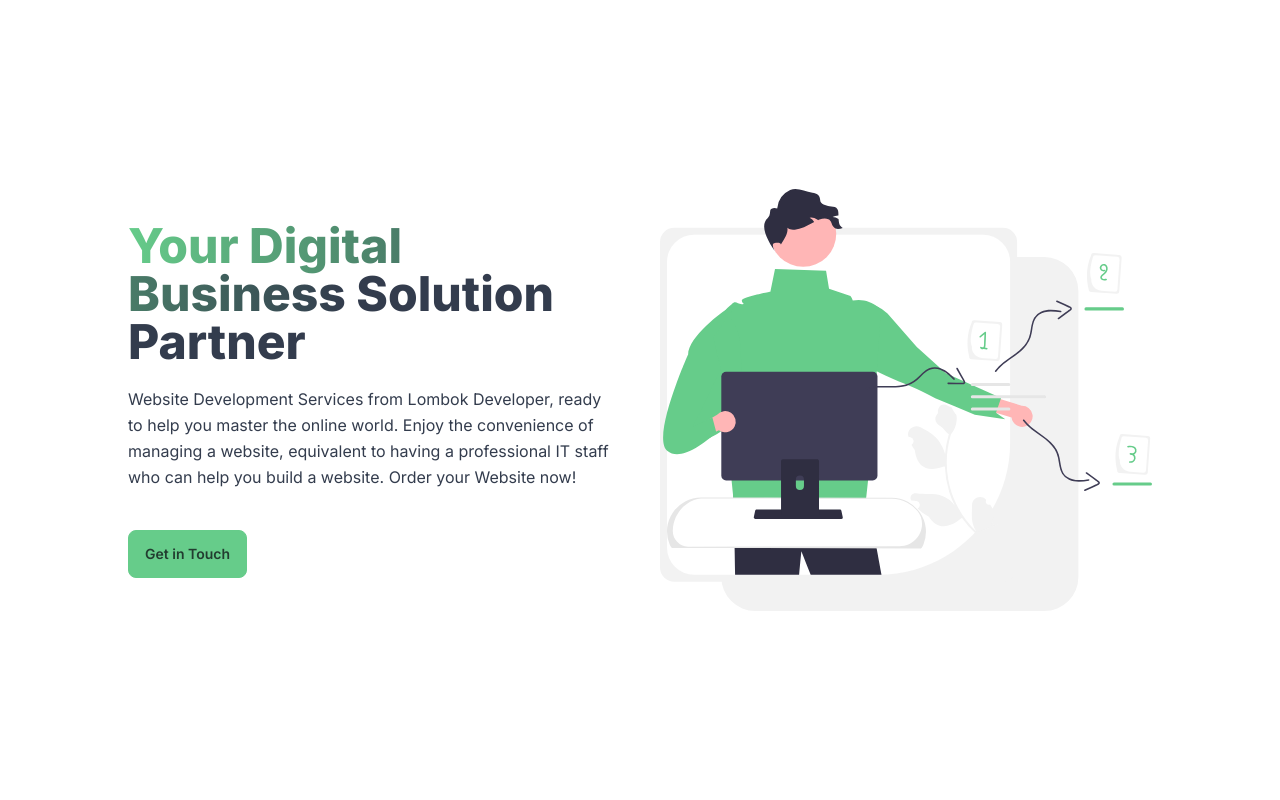
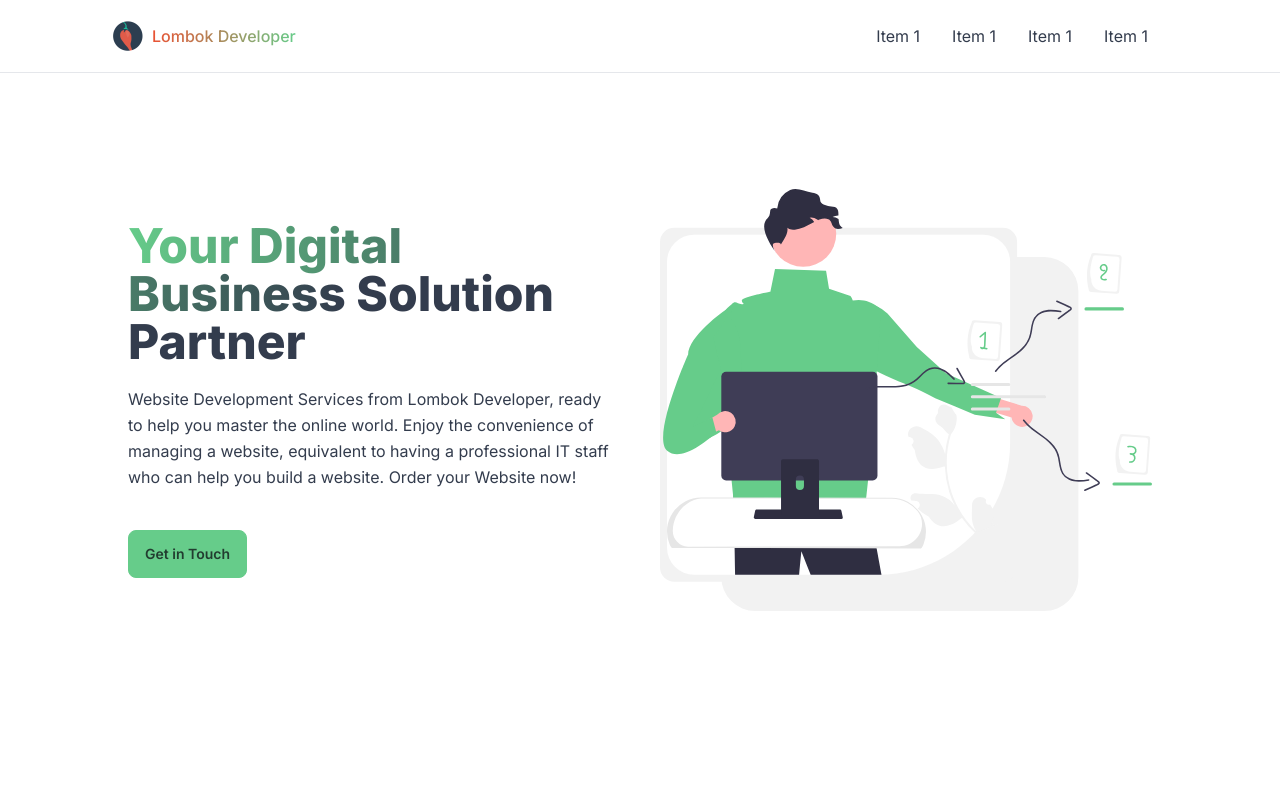
Before and after one commit to izmahaerill/lombok-developer, a SvelteKit app: page / in a window 1280 px wide. Shown: the top 800 px of the page. Built offline with nearby package versions, Linux system fonts and the light colour scheme.

Commit message:
added initial `navbar` components

```diff
--- /dev/null
+++ b/src/lib/components/navbar.svelte
@@ -0,0 +1,24 @@
+<script lang="ts">
+  import { lombokDeveloper } from '$lib/images'
+</script>
+
+<nav
+  class="navbar fixed border-b bg-base-100/50 px-4 backdrop-blur sm:px-16 md:px-20 lg:px-24 xl:px-28 2xl:px-32">
+  <div class="flex-1">
+    <a class="link-hover link flex items-center gap-2" href="/">
+      <img class="h-8 w-8" src={lombokDeveloper} alt="Lombok Developer" />
+      <span
+        class="bg-gradient-to-l from-primary to-accent bg-clip-text font-medium text-transparent">
+        Lombok Developer
+      </span>
+    </a>
+  </div>
+  <div class="flex-none">
+    <ul class="menu rounded-box menu-horizontal p-1">
+      <li><a href="/">Item 1</a></li>
+      <li><a href="/">Item 1</a></li>
+      <li><a href="/">Item 1</a></li>
+      <li><a href="/">Item 1</a></li>
+    </ul>
+  </div>
+</nav>
--- a/src/routes/+layout.svelte
+++ b/src/routes/+layout.svelte
@@ -1,4 +1,5 @@
 <script lang="ts">
+  import Navbar from '$lib/components/navbar.svelte'
   import '../app.postcss'
 </script>
 
@@ -6,6 +7,7 @@
   <title>Lombok Developer</title>
 </svelte:head>
 
+<Navbar />
 <main class="container">
   <slot />
 </main>
```
